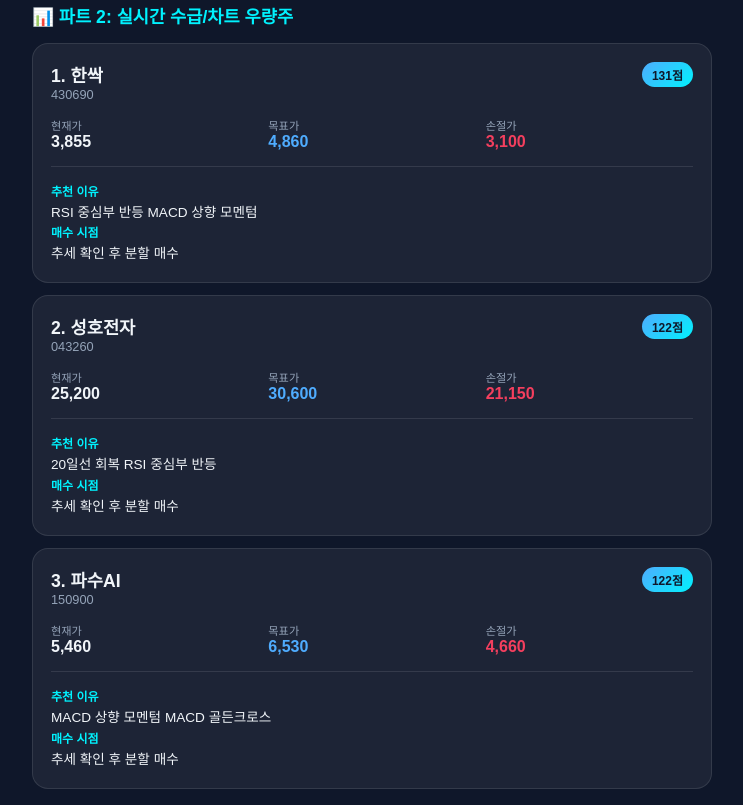
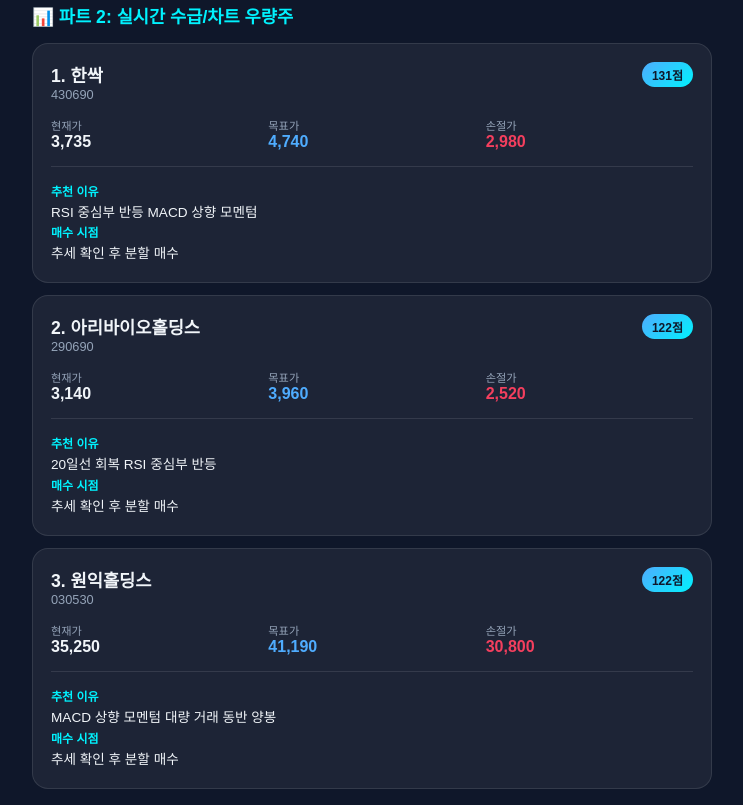
Before and after one commit to kslim0709/stocks_vibe_code, a plain HTML site: page index.html in a window 1280 px wide. Shown: the part 335-1140 px from the top of the page, without its empty margins (268-1011 px from the left). Drawn offline with Linux system fonts and the light colour scheme; a web font is replaced by a local one.

Commit message:
Auto-report: 2026.11.18. 오후 3:10

```diff
--- a/index.html
+++ b/index.html
@@ -38,7 +38,7 @@
     <div class="container">
         <header>
             <div class="logo">Stock Vibe AI Report</div>
-            <div class="timestamp">분석 시각: 2026.11.18. 오후 12:00</div>
+            <div class="timestamp">분석 시각: 2026.11.18. 오후 3:10</div>
         </header>
 
         <section class="card">
@@ -62,15 +62,15 @@
                 <div class="price-row">
                     <div class="price-item">
                         <span class="price-label">현재가</span>
-                        <span class="price-value">3,855</span>
+                        <span class="price-value">3,735</span>
                     </div>
                     <div class="price-item">
                         <span class="price-label">목표가</span>
-                        <span class="price-value target">4,860</span>
+                        <span class="price-value target">4,740</span>
                     </div>
                     <div class="price-item">
                         <span class="price-label">손절가</span>
-                        <span class="price-value stop">3,100</span>
+                        <span class="price-value stop">2,980</span>
                     </div>
                 </div>
                 <div class="divider"></div>
@@ -89,23 +89,23 @@
             <div class="stock-card">
                 <div class="stock-card-top">
                     <div>
-                        <div class="stock-name">2. 성호전자</div>
-                        <div class="stock-code">043260</div>
+                        <div class="stock-name">2. 아리바이오홀딩스</div>
+                        <div class="stock-code">290690</div>
                     </div>
                     <span class="score-chip">122<span class="score-max">점</span></span>
                 </div>
                 <div class="price-row">
                     <div class="price-item">
                         <span class="price-label">현재가</span>
-                        <span class="price-value">25,200</span>
+                        <span class="price-value">3,140</span>
                     </div>
                     <div class="price-item">
                         <span class="price-label">목표가</span>
-                        <span class="price-value target">30,600</span>
+                        <span class="price-value target">3,960</span>
                     </div>
                     <div class="price-item">
                         <span class="price-label">손절가</span>
-                        <span class="price-value stop">21,150</span>
+                        <span class="price-value stop">2,520</span>
                     </div>
                 </div>
                 <div class="divider"></div>
@@ -124,30 +124,30 @@
             <div class="stock-card">
                 <div class="stock-card-top">
                     <div>
-                        <div class="stock-name">3. 파수AI</div>
-                        <div class="stock-code">150900</div>
+                        <div class="stock-name">3. 원익홀딩스</div>
+                        <div class="stock-code">030530</div>
                     </div>
                     <span class="score-chip">122<span class="score-max">점</span></span>
                 </div>
                 <div class="price-row">
                     <div class="price-item">
                         <span class="price-label">현재가</span>
-                        <span class="price-value">5,460</span>
+                        <span class="price-value">35,250</span>
                     </div>
                     <div class="price-item">
                         <span class="price-label">목표가</span>
-                        <span class="price-value target">6,530</span>
+                        <span class="price-value target">41,190</span>
                     </div>
                     <div class="price-item">
                         <span class="price-label">손절가</span>
-                        <span class="price-value stop">4,660</span>
+                        <span class="price-value stop">30,800</span>
                     </div>
                 </div>
                 <div class="divider"></div>
                 <div class="info-block">
                     <div class="info-row">
                         <span class="info-label">추천 이유</span>
-                        <span class="info-text">MACD 상향 모멘텀 MACD 골든크로스</span>
+                        <span class="info-text">MACD 상향 모멘텀 대량 거래 동반 양봉</span>
                     </div>
                     <div class="info-row">
                         <span class="info-label">매수 시점</span>
```
